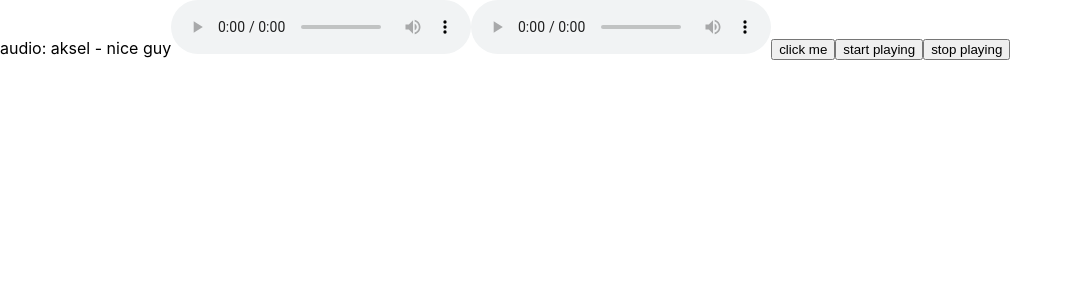
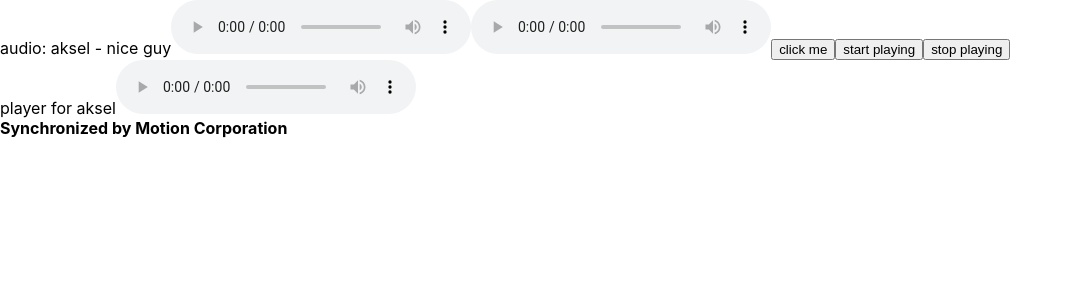
Before and after one commit to Jekabs-Leinis/izstade, a Next.js app: page /audio/aksel in a window 1280 px wide. Shown: the top 300 px of the page, without its empty margins (0-1073 px from the left). Built offline with nearby package versions, Linux system fonts and the light colour scheme.

Commit message:
Split into components

```diff
--- a/pages/audio/[id].js
+++ b/pages/audio/[id].js
@@ -3,6 +3,8 @@ import Head from 'next/head'
 import styles from '../../styles/SameLevel.module.css'
 import { useRouter } from 'next/router'
 import lv_data from '../../config/lv.json'
+import SynchronizedBy from "../component/synchronizedBy";
+import AudioPlayer from "../component/audio-player";
 
 export default function Voice() {
     let motion = null;
@@ -94,6 +96,8 @@ export default function Voice() {
           <button onClick={() => startPlaying()}>start playing</button>
           <button onClick={() => stopPlaying()}>stop playing</button>
         </div>
+        <AudioPlayer/>
+        <SynchronizedBy/>
       </main>
     </div>
   )
--- /dev/null
+++ b/pages/component/audio-player.js
@@ -0,0 +1,23 @@
+import React from 'react';
+import {useRouter} from "next/router";
+
+export default function AudioPlayer() {
+    const router = useRouter();
+    console.log("in audio player btw", router.query);
+
+    const { id } = router.query;
+
+    //TODO implement
+    function getAudioSource() {
+        return "/mp3/dog.mp3"
+    }
+
+    return (
+        <div>player for {id}
+            <audio id="player" controls>
+                <source id="audio" src="/mp3/dog.mp3" type="audio/mpeg" />
+                Your browser does not support audio
+            </audio>
+        </div>
+    )
+};
--- /dev/null
+++ b/pages/component/synchronizedBy.js
@@ -0,0 +1,7 @@
+import React from 'react';
+
+export default function SynchronizedBy() {
+    return (
+        <div><b>Synchronized by Motion Corporation</b></div>
+    )
+};
```
